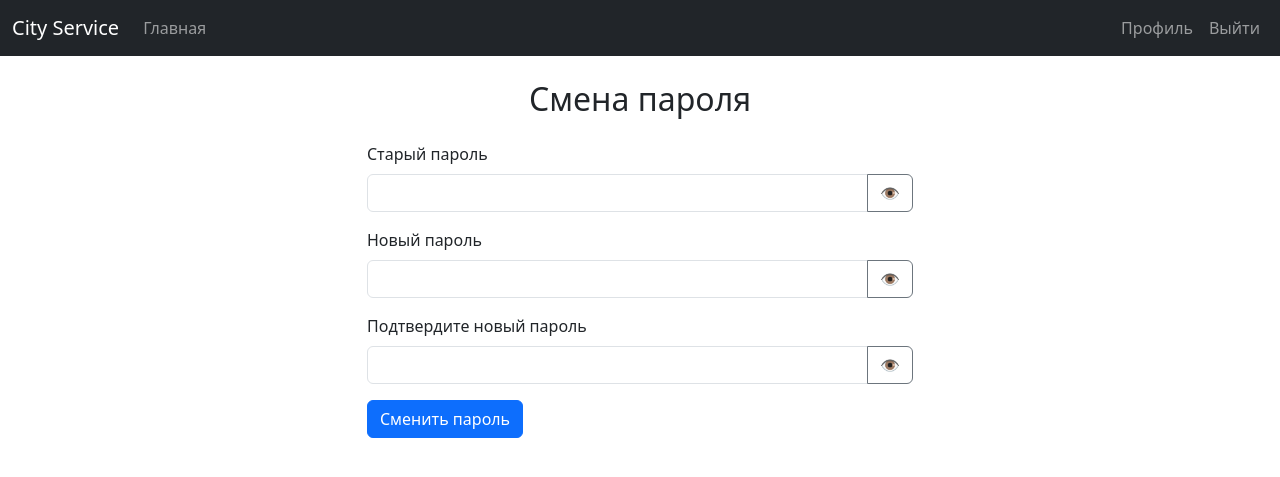
After one commit to MichaelEmpire123/diiiplom_ver300, a Django app: page /change_password/ in a window 1280 px wide. The commit adds this page. Shown: the top 477 px of the page. Run offline with Django 5.2, Linux system fonts and the light colour scheme; the visitor is signed in with stand-in values (Sample User, id 1).

Commit message:
СМЕНА ПАРОЛЯ

```diff
--- /dev/null
+++ b/almet/templates/auth/change_password.html
@@ -0,0 +1,59 @@
+{% extends 'base.html' %}
+
+{% block title %}Смена пароля{% endblock %}
+
+{% block content %}
+<div class="row justify-content-center">
+    <div class="col-md-6">
+        <h2 class="text-center">Смена пароля</h2>
+        <form method="post" action="{% url 'change_password' %}" class="mt-4">
+            {% csrf_token %}
+            <div class="mb-3">
+                <label for="old_password" class="form-label">Старый пароль</label>
+                <div class="input-group">
+                    <input type="password" class="form-control" id="old_password" name="old_password" required>
+                    <button type="button" class="btn btn-outline-secondary toggle-password" data-target="old_password">
+                        👁
+                    </button>
+                </div>
+            </div>
+            <div class="mb-3">
+                <label for="new_password" class="form-label">Новый пароль</label>
+                <div class="input-group">
+                    <input type="password" class="form-control" id="new_password" name="new_password" required>
+                    <button type="button" class="btn btn-outline-secondary toggle-password" data-target="new_password">
+                        👁
+                    </button>
+                </div>
+            </div>
+            <div class="mb-3">
+                <label for="confirm_password" class="form-label">Подтвердите новый пароль</label>
+                <div class="input-group">
+                    <input type="password" class="form-control" id="confirm_password" name="confirm_password" required>
+                    <button type="button" class="btn btn-outline-secondary toggle-password" data-target="confirm_password">
+                        👁
+                    </button>
+                </div>
+            </div>
+            <button type="submit" class="btn btn-primary">Сменить пароль</button>
+        </form>
+    </div>
+</div>
+
+<script>
+    // Добавляем обработчик для кнопок "глазика"
+    document.querySelectorAll(".toggle-password").forEach(button => {
+        button.addEventListener("click", function() {
+            const targetId = this.getAttribute("data-target");
+            const input = document.getElementById(targetId);
+            if (input.type === "password") {
+                input.type = "text";
+                this.innerHTML = "🙈"; // Иконка для скрытого пароля
+            } else {
+                input.type = "password";
+                this.innerHTML = "👁"; // Иконка для показанного пароля
+            }
+        });
+    });
+</script>
+{% endblock %}
--- a/almet/templates/auth/update_profile.html
+++ b/almet/templates/auth/update_profile.html
@@ -48,6 +48,8 @@
             <button type="submit" class="btn btn-primary">Сохранить</button>
         </form>
     </div>
+
+    <p>Хотите сменить пароль? <a href="{% url 'change_password' %}">Сменить пароль</a></p>
 </div>
 
 <script src="https://cdnjs.cloudflare.com/ajax/libs/jquery/3.6.0/jquery.min.js"></script>
--- a/almet/urls.py
+++ b/almet/urls.py
@@ -8,8 +8,8 @@ urlpatterns = [
     path('logout/', views.logout_view, name='logout'),
     path('register/', views.register_view, name='register'),
     path('profile/', views.profile_view, name='profile'),
-    path('update_profile/', views.update_profile, name='update_profile'),  # Новый маршрут2
-
+    path('update_profile/', views.update_profile, name='update_profile'),
+    path('change_password/', views.change_password, name='change_password'),
 
     # обращения
     path('create_appeal/', views.create_appeal, name='create_appeal'),
--- a/almet/views.py
+++ b/almet/views.py
@@ -387,9 +387,31 @@ def update_profile(request):
             return redirect('login')  # Перенаправляем на страницу входа
 
         messages.success(request, 'Профиль успешно обновлён.')
-        return redirect('profile')
 
     return render(request, 'auth/update_profile.html')
+
+@login_required
+def change_password(request):
+    if request.method == 'POST':
+        old_password = request.POST.get('old_password')
+        new_password = request.POST.get('new_password')
+        confirm_password = request.POST.get('confirm_password')
+
+        if not request.user.check_password(old_password):
+            messages.error(request, 'Старый пароль введен неверно.')
+            return redirect('change_password')
+
+        if new_password != confirm_password:
+            messages.error(request, 'Новые пароли не совпадают.')
+            return redirect('change_password')
+
+        request.user.set_password(new_password)
+        request.user.save()
+        update_session_auth_hash(request, request.user)  # Обновляем сессию, чтобы пользователь оставался авторизованным
+
+        messages.success(request, 'Пароль успешно изменен.')
+
+    return render(request, 'auth/change_password.html')
 
 
 # ОБращения
```
